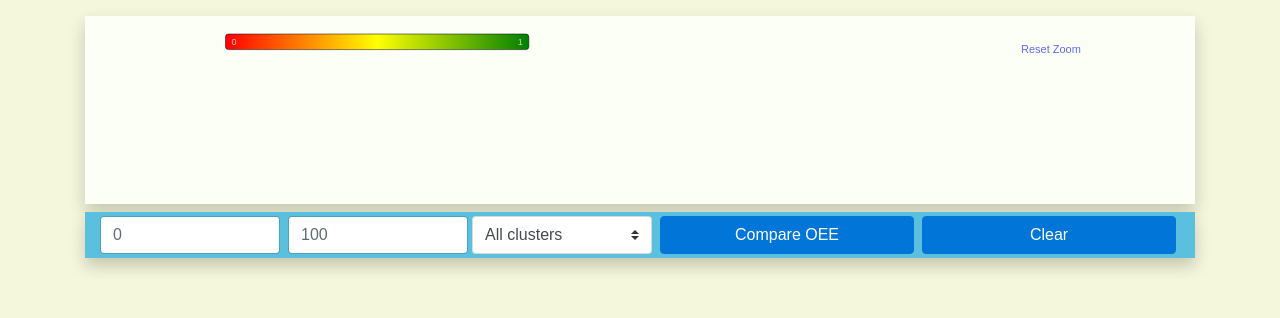
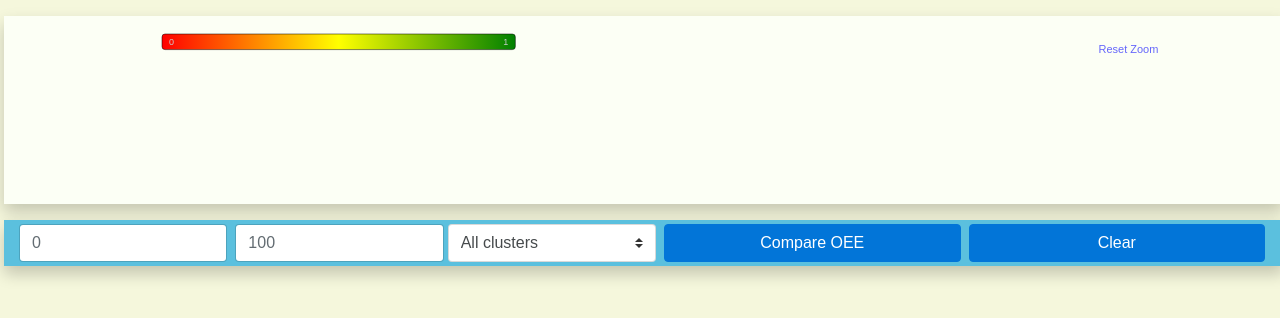
Before and after one commit to StefanAleksik/plastic_project, a Node server app: page / in a window 1280 px wide. Shown: the top 318 px of the page. Run offline with Node 20, Linux system fonts and the light colour scheme; data that the repository does not hold is empty; some libraries are stand-ins or nearby versions.

Commit message:
12.09 Small adjustments in the UI

```diff
--- a/public/javascripts/visualisation/oee-cards.js
+++ b/public/javascripts/visualisation/oee-cards.js
@@ -130,7 +130,7 @@
             measure: measuringPoint
     };
         var domelement =
-            '<div class="col-md-2 py-3 draggable"><div class="card">' +
+            '<div class="col-md-2 py-3"><div class="card">' +
             '<div class="card-header bg-inverse text-white panel-heading">' +
             '<div class="mx-auto text-center">' +
             '<h4>' + obj.oee +'% TAK/OEE</h4>' +
--- a/public/javascripts/visualisation/oee-timeline.js
+++ b/public/javascripts/visualisation/oee-timeline.js
@@ -1,5 +1,5 @@
 $(document).ready(function () {
-    var widthTimeline = $('#oee-cards').width() - 10;
+    var widthTimeline = $('#myTimeline').width()- 30;
     console.log('the Wid: '+widthTimeline);
     $.ajax({
         dataType: 'json',
--- a/views/index.ejs
+++ b/views/index.ejs
@@ -15,11 +15,11 @@
   </head>
   <body>
 
-    <div class="container mt-3">
-        <div class="container backColor px-0 py-3">
+    <div class="mt-3 mx-1 w-100">
+        <div id='myTimeline' class="mt-3 w-100 backColor px-0 py-3">
             <div id="myPlot"></div>
         </div>
-        <div id='oee-cards' class="container backColor my-2 px-0">
+        <div id='oee-cards' class="mt-3 w-100 backColor my-2 px-0">
             <form class="col-12 form-inline bg-info">
             <input id="minOEE" placeholder="0" type="number" max="100" min="0" class="form-control mr-1 col-2" required>
             <input id="maxOEE"placeholder="100" type="number" max="100" min="0" class="form-control mx-1 col-2" required>
```
